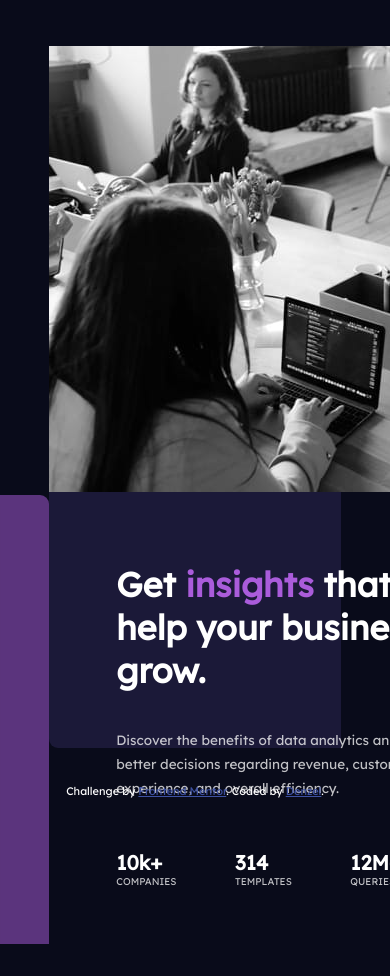
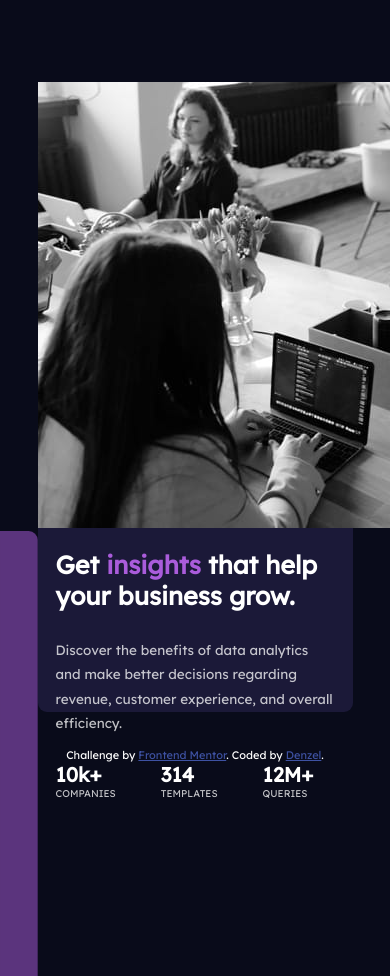
Before and after one commit to Blagoja95/stats-preview-card, a plain HTML site: page index.html in a window 390 px wide. Shown: the top 976 px of the page. Before the commit the page ends 954 px from the top, so only its background shows below. Drawn offline with Linux system fonts and the light colour scheme.

Commit message:
made changes in @mediaQueries

```diff
--- a/style.css
+++ b/style.css
@@ -98,12 +98,13 @@ body{
 .right-side{
     width: 54rem;
     position: relative;
-
-
 }
 
-.img{
-
+.header-image{
+    width: 54rem;
+ height: 45rem;
+ border-top-right-radius: 1rem;
+    border-bottom-right-radius: 1rem;
 }
 
 .right-side::after{
@@ -113,9 +114,9 @@ body{
     z-index: 1;
     height: 100%;
     width: 100%;
-    transform: translate(-100%,0);
+    transform: translate(-100%, 0);
     border-top-right-radius: 1rem;
-    border border-bottom-right-radius: 1rem;
+    border-bottom-right-radius: 1rem;
 
 }
 
@@ -129,26 +130,112 @@ body{
 @media screen and (max-width: 1050px) {
 
     .left-side{
-    width: 52rem;
+    width: 50rem;
     }
 
-@media screen and (max-width:400px) {
-
-
-
-    .main-container{
-    width: 32.5rem;
-    height: 78rem;
-    display: flex;
-    flex-direction: column;
+    .right-side{
+        width: 40rem;
 
     }
 
-    .right-side{
-        order: -1;
-        width: 30rem;
+    .main-container{
+        width: 90rem;
     }
 
+    .header-image{
+        width: 40rem;
+    }
 
+    .center-box{
+        margin: 6rem;
+    }
 
+    .left-txt h1{
+        font-size: 3rem;
+    }
+
+    @media screen and (max-width:820px) {
+        .left-side{
+            width: 40rem;
+            }
+
+            .right-side{
+                width: 30rem;
+
+            }
+
+            .main-container{
+                width: 70rem;
+                height: 35rem;
+            }
+
+            .header-image{
+                width: 30rem;
+                height: 35rem;
+            }
+
+            .center-box{
+                margin: 4rem;
+            }
+
+            .left-bottom{
+                margin-top: 4rem;
+            }
+            .left-txt h1{
+                font-size: 3rem;
+            }
+    }
+
+@media screen and (max-width:600px) {
+    .main-container{
+        width: 35rem;
+        height: 70rem;
+        flex-direction: column;
+        border-radius: 1rem;
+    }
+
+    .left-side{
+        width: 35rem;
+        border-radius: 0 0 1rem 1rem ;
+        }
+
+        .right-side{
+            width: 35rem;
+            order: -1;
+            border-radius: 1rem 1rem 0 0 ;
+        }
+
+        .header-image{
+            width: 35rem;
+            height: 35rem;
+            border-radius: 1rem 1rem 0 0 ;
+
+        }
+
+        .right-side::after{
+            border-radius: 1rem 1rem 0 0 ;
+            height: 99%;
+    width: 100.1%;
+        }
+
+        .center-box{
+            margin: 2rem;
+        }
+        .left-txt p{
+            margin-top: 3rem;
+        }
+        .left-bottom{
+            margin-top: 3rem;
+            gap: 5rem;
+        }
+        .left-txt h1{
+            font-size: 2.8rem;
+        }
 }
+
+@media screen and (max-width: 350px) {
+    html{
+        font-size: 50%;
+    }
+}
+}
```
